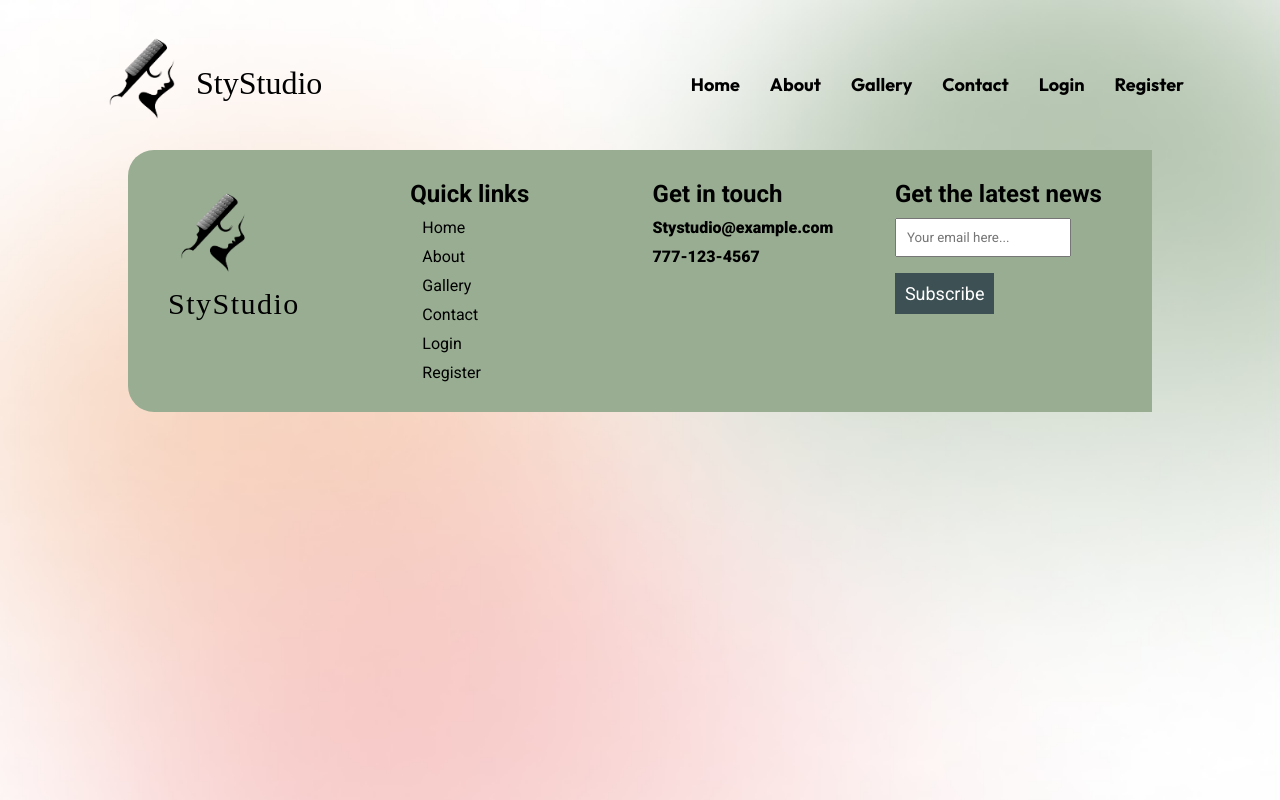
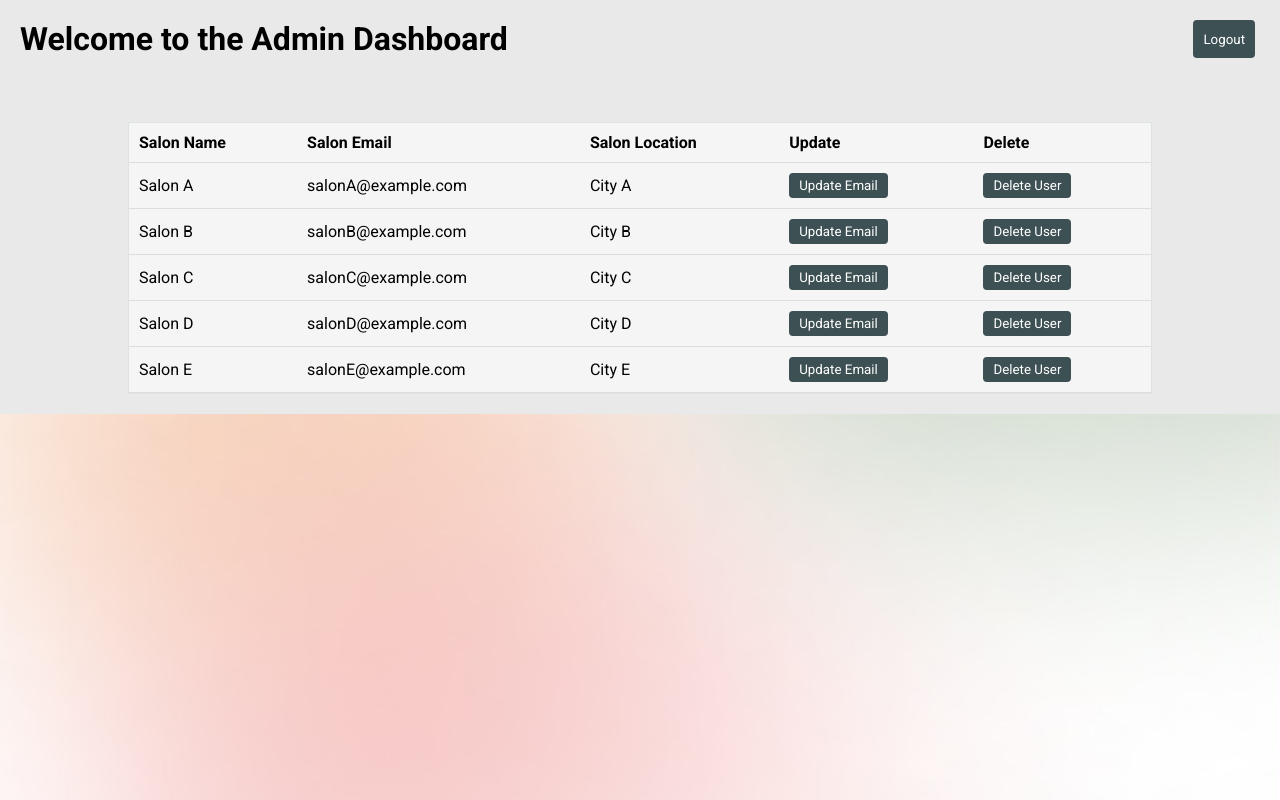
Before and after one commit to BSEF19A525/StyStudioBackend, a React (Create React App) app in the folder front_end/: page /admin in a window 1280 px wide. Built offline with nearby package versions, Linux system fonts and the light colour scheme.

Commit message:
Admin UI Added

```diff
--- a/front_end/src/App.js
+++ b/front_end/src/App.js
@@ -10,6 +10,7 @@ import Footer from "./components/Home/Footer";
 import Password from "./pages/ConPassword";
 import Booking from "./pages/Booking";
 import EditProfile from "./pages/EditProfile";
+import Admin from "./components/AdminPanel/Admin";
 
 const App = () => {
   const location = useLocation();
@@ -17,7 +18,7 @@ const App = () => {
   const hideNavbarAndFooter =
     location.pathname === "/login" ||
     location.pathname === "/signup" ||
-    // location.pathname === "/Book" ||
+    location.pathname === "/admin" ||
     location.pathname === "/changePass";
 
   return (
@@ -36,6 +37,7 @@ const App = () => {
         <Route exact="true" path="/individual/:id" element={<Individual />} />
         <Route exact="true" path="/individual" element={<Individual />} />
         <Route path="/edit-profile" element={<EditProfile />} />
+        <Route path="/admin" element={<Admin />} />
       </Routes>
       {!hideNavbarAndFooter && <Footer />}
     </>
--- /dev/null
+++ b/front_end/src/components/AdminPanel/Admin.js
@@ -0,0 +1,112 @@
+import React, { useState } from "react";
+import "./admin.css";
+import { useNavigate } from "react-router-dom";
+
+const Admin = () => {
+  const navigate = useNavigate();
+  const salons = [
+    { id: 1, name: "Salon A", email: "salonA@example.com", location: "City A" },
+    { id: 2, name: "Salon B", email: "salonB@example.com", location: "City B" },
+    { id: 3, name: "Salon C", email: "salonC@example.com", location: "City C" },
+    { id: 4, name: "Salon D", email: "salonD@example.com", location: "City D" },
+    { id: 5, name: "Salon E", email: "salonE@example.com", location: "City E" },
+    // Add more salon data as needed
+  ];
+
+  const [isModalOpen, setIsModalOpen] = useState(false);
+  const [currentEmail, setCurrentEmail] = useState("");
+  const [newEmail, setNewEmail] = useState("");
+
+  const handleUpdateEmail = (salonId) => {
+    // Open the modal and set initial values
+    setIsModalOpen(true);
+    setCurrentEmail(salons.find((salon) => salon.id === salonId).email);
+    setNewEmail("");
+  };
+
+  const handleModalSubmit = (e) => {
+    e.preventDefault();
+    // Perform the update email functionality here
+    console.log("Current Email:", currentEmail);
+    console.log("New Email:", newEmail);
+    // Close the modal
+    setIsModalOpen(false);
+  };
+
+  const handleDeleteSalon = (salonId) => {
+    // Handle delete salon functionality
+    console.log(`Delete salon with ID: ${salonId}`);
+  };
+
+  return (
+    <div className="admin-dashboard">
+      <div className="admin-header">
+        <h1 className="admin-title">Welcome to the Admin Dashboard</h1>
+        <button
+          className="logout-btn"
+          onClick={() => {
+            navigate("/login");
+          }}
+        >
+          Logout
+        </button>
+      </div>
+
+      {/* <div className="logout-btn"></div> */}
+
+      <div className="admin-table">
+        <table>
+          <thead>
+            <tr>
+              <th>Salon Name</th>
+              <th>Salon Email</th>
+              <th>Salon Location</th>
+              <th>Update</th>
+              <th>Delete</th>
+            </tr>
+          </thead>
+          <tbody>
+            {salons.map((salon) => (
+              <tr key={salon.id}>
+                <td>{salon.name}</td>
+                <td>{salon.email}</td>
+                <td>{salon.location}</td>
+                <td>
+                  <button onClick={() => handleUpdateEmail(salon.id)}>
+                    Update Email
+                  </button>
+                </td>
+                <td>
+                  <button onClick={() => handleDeleteSalon(salon.id)}>
+                    Delete User
+                  </button>
+                </td>
+              </tr>
+            ))}
+          </tbody>
+        </table>
+      </div>
+      {isModalOpen && (
+        <div className="modal">
+          <form onSubmit={handleModalSubmit}>
+            <label>
+              Current Email:
+              <input type="email" value={currentEmail} disabled />
+            </label>
+            <label>
+              New Email:
+              <input
+                type="email"
+                value={newEmail}
+                onChange={(e) => setNewEmail(e.target.value)}
+              />
+            </label>
+            <button type="submit">Submit</button>
+          </form>
+        </div>
+      )}
+    </div>
+  );
+};
+
+export default Admin;
--- /dev/null
+++ b/front_end/src/components/AdminPanel/admin.css
@@ -0,0 +1,170 @@
+* {
+  padding: 0;
+  margin: 0;
+  box-sizing: border-box;
+}
+/* .admin-title {
+  text-align: center;
+} */
+
+.admin-dashboard {
+  padding: 20px;
+  background-color: #e9e9e9;
+}
+
+.dashboard-heading {
+  text-align: center;
+  font-size: 24px;
+  margin-bottom: 30px;
+}
+
+.admin-widgets {
+  display: flex;
+  justify-content: space-between;
+  margin: 30px 0px;
+}
+
+.widget {
+  background-color: #ffffff;
+  padding: 32px;
+  border-radius: 4px;
+  box-shadow: 0 2px 4px rgba(0, 0, 0, 0.1);
+  width: 300px;
+}
+
+.widget-title {
+  font-size: 18px;
+  font-weight: bold;
+  margin-bottom: 10px;
+}
+
+.widget-info {
+  font-size: 14px;
+  color: #555555;
+}
+
+.admin-header {
+  display: flex;
+  justify-content: space-between;
+}
+
+.logout-btn button {
+  background-color: #3d5054;
+  color: #fff;
+  padding: 10px 20px;
+  border: none;
+  border-radius: 4px;
+  font-size: 16px;
+  cursor: pointer;
+}
+
+.logout-btn button:hover {
+  background-color: #1e3136;
+}
+
+.admin-table {
+  margin-left: auto;
+  margin-right: auto;
+  width: 80vw;
+  background-color: #f5f5f5;
+  margin-top: 4rem;
+  border: 1px solid #dde3dd;
+}
+
+table {
+  width: 100%;
+  border-collapse: collapse;
+}
+
+th,
+td {
+  padding: 10px;
+  text-align: left;
+  border-bottom: 1px solid #ddd;
+}
+
+th {
+  background-color: #f5f5f5;
+}
+
+tr:hover {
+  background-color: #f5f5f5;
+}
+
+button {
+  padding: 5px 10px;
+  margin-right: 5px;
+  background-color: #3d5054;
+  color: #fff;
+  border: none;
+  border-radius: 4px;
+  cursor: pointer;
+}
+
+button:hover {
+  background-color: #2b3a3d;
+}
+
+/* Modal Overlay */
+
+/* Styles for the modal overlay */
+.modal-overlay {
+  position: fixed;
+  top: 0;
+  left: 0;
+  right: 0;
+  bottom: 0;
+  background-color: rgba(0, 0, 0, 0.5); /* Semi-transparent background */
+  display: flex;
+  align-items: center;
+  justify-content: center;
+  backdrop-filter: blur(5px); /* Apply a blur effect to the modal overlay */
+}
+
+.modal {
+  background-color: #fff;
+  padding: 20px;
+  border-radius: 8px;
+  box-shadow: 0 2px 4px rgba(0, 0, 0, 0.2);
+  max-width: 400px;
+  margin: auto;
+  margin-top: 46px;
+  transform: scale(0.9); /* Add a slight scale transform for visual effect */
+  transition: transform 0.3s ease-in-out;
+}
+
+.modal.active {
+  transform: scale(
+    1
+  ); /* Bring the modal back to its original size when active */
+}
+
+.modal-title {
+  font-size: 24px;
+  margin-bottom: 16px;
+  color: #333333; /* Update title color */
+}
+
+.form-group {
+  margin-bottom: 16px;
+}
+
+label {
+  display: block;
+  margin-bottom: 8px;
+  font-weight: bold;
+  color: #555555; /* Update label color */
+}
+
+input {
+  width: 100%;
+  padding: 8px;
+  border: 1px solid #ccc;
+  border-radius: 4px;
+}
+
+.form-actions {
+  display: flex;
+  justify-content: flex-end;
+  margin-top: 16px;
+}
--- a/front_end/src/components/Login/LoginForm.js
+++ b/front_end/src/components/Login/LoginForm.js
@@ -33,6 +33,15 @@ const LoginForm = () => {
 
     try {
       const { email, pass } = loginDetails;
+
+      // Moving to Admin Dashboard
+      if (
+        email === process.env.REACT_APP_ADMIN_EMAIL &&
+        pass === process.env.REACT_APP_ADMIN_PASS
+      ) {
+        navigate("/admin");
+        return;
+      }
 
       const response = await axios.post(
         "http://localhost:8000/login",
```
